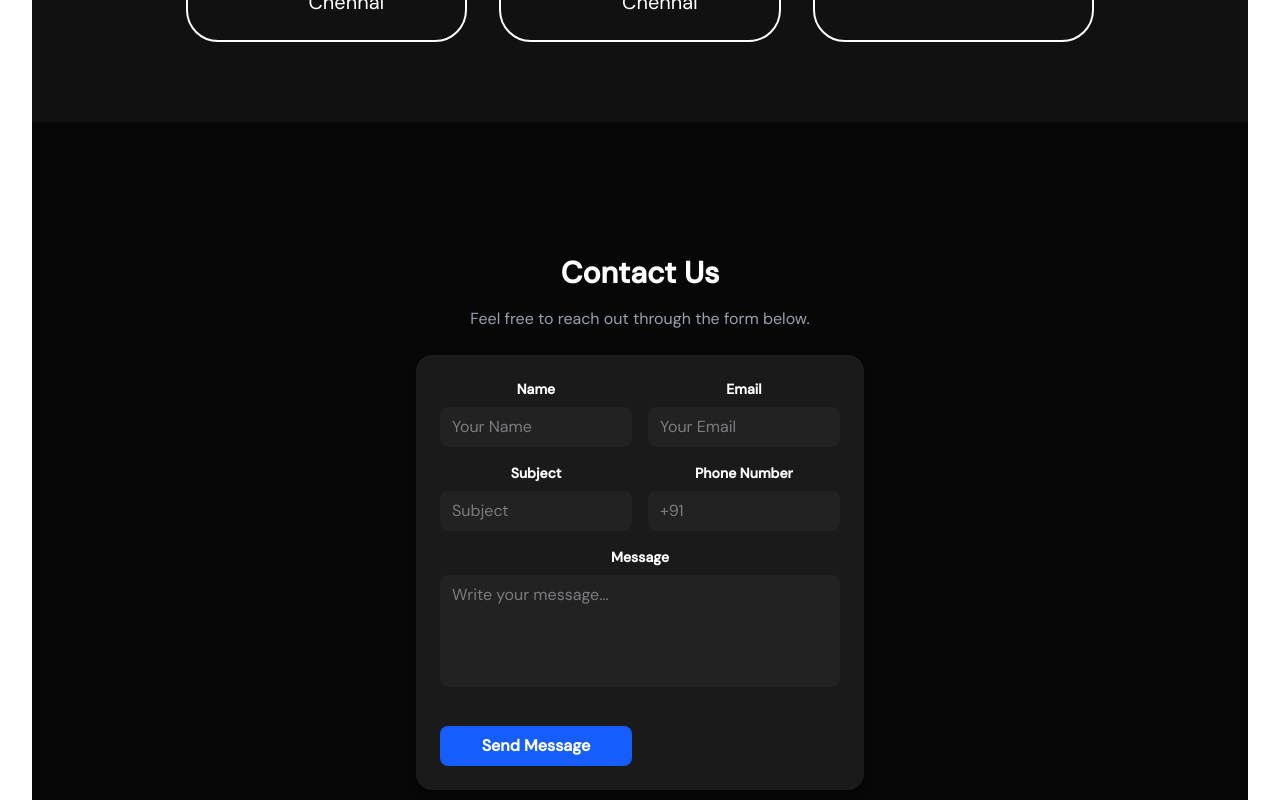
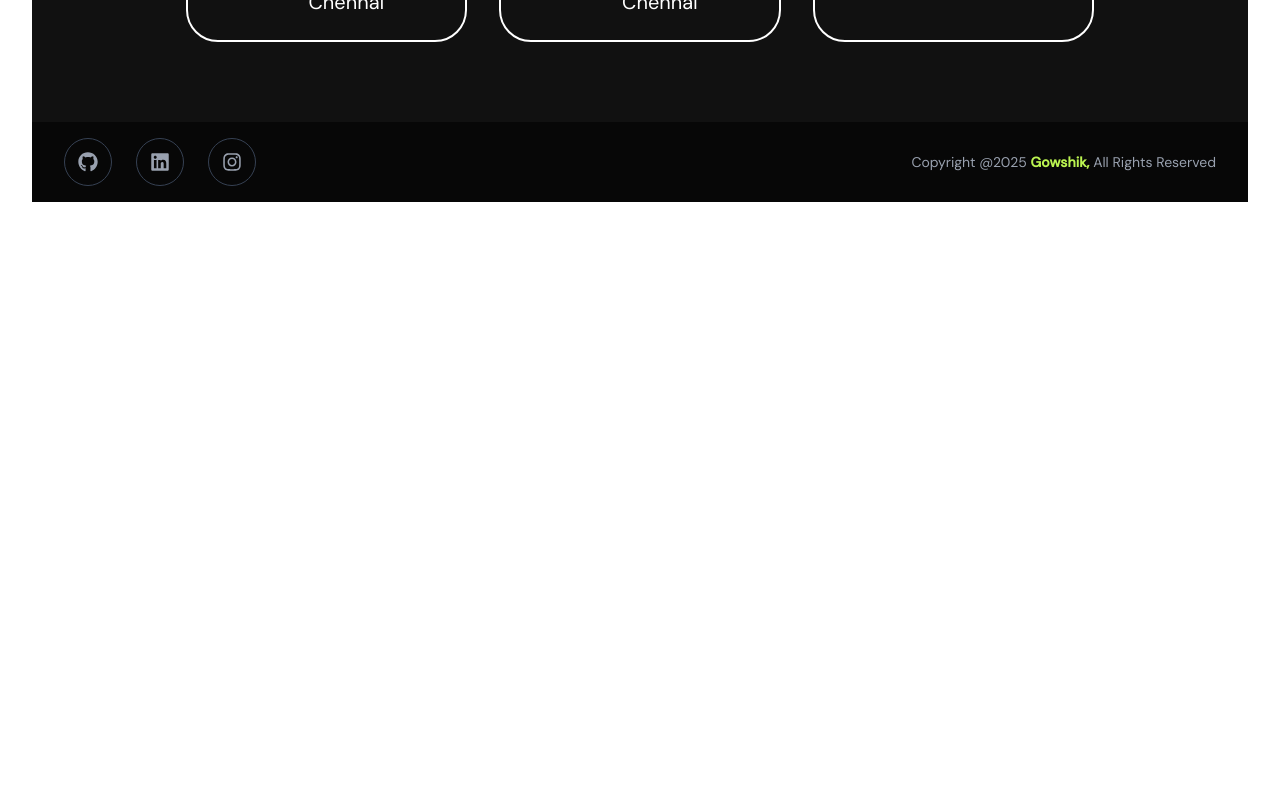
Before and after one commit to pkselva/react_portfolio, a React (Vite) app: page / in a window 1280 px wide. Shown: the part 2980-3780 px from the top of the page. After the commit the page ends 3214 px from the top, so only its background shows below. Built offline with nearby package versions, Linux system fonts and the light colour scheme.

Commit message:
Footer Section added and removed contact section

```diff
--- a/src/Components/Contact.jsx
+++ /dev/null
@@ -1,76 +0,0 @@
-import React from "react";
-
-const Contact = () => {
-  return (
-    <div id="contact" className="flex flex-col items-center justify-center min-h-screen py-10 bg-[#070707] text-white px-4">
-      <h1 className="text-3xl font-bold mb-4">Contact Us</h1>
-      <p className="text-gray-400 mb-6 text-center">
-        Feel free to reach out through the form below.
-      </p>
-
-      <form className="grid grid-cols-12 gap-4 w-full max-w-md bg-[#1a1a1a] p-6 rounded-2xl shadow-lg">
-        {/* Name */}
-        <div className="col-span-6">
-          <label className="block mb-2 text-sm font-semibold">Name</label>
-          <input
-            type="text"
-            placeholder="Your Name"
-            className="w-full bg-[#222] rounded-lg px-3 py-2 text-gray-300 outline-none focus:ring-2 focus:ring-blue-600"
-          />
-        </div>
-
-        {/* Email */}
-        <div className="col-span-6">
-          <label className="block mb-2 text-sm font-semibold">Email</label>
-          <input
-            type="email"
-            placeholder="Your Email"
-            className="w-full bg-[#222] rounded-lg px-3 py-2 text-gray-300 outline-none focus:ring-2 focus:ring-blue-600"
-          />
-        </div>
-
-        {/* Subject */}
-        <div className="col-span-6">
-          <label className="block mb-2 text-sm font-semibold">Subject</label>
-          <input
-            type="text"
-            placeholder="Subject"
-            className="w-full bg-[#222] rounded-lg px-3 py-2 text-gray-300 outline-none focus:ring-2 focus:ring-blue-600"
-          />
-        </div>
-
-        {/* Phone */}
-        <div className="col-span-6">
-          <label className="block mb-2 text-sm font-semibold">Phone Number</label>
-          <input
-            type="tel"
-            placeholder="+91"
-            className="w-full bg-[#222] rounded-lg px-3 py-2 text-gray-300 outline-none focus:ring-2 focus:ring-blue-600"
-          />
-        </div>
-
-        {/* Message */}
-        <div className="col-span-12">
-          <label className="block mb-2 text-sm font-semibold">Message</label>
-          <textarea
-            rows="4"
-            placeholder="Write your message..."
-            className="w-full bg-[#222] rounded-lg px-3 py-2 text-gray-300 outline-none focus:ring-2 focus:ring-blue-600 resize-none"
-          ></textarea>
-        </div>
-
-        {/* Submit Button */}
-        <div className="col-span-6">
-          <button
-            type="submit"
-            className="mt-4 w-full bg-blue-600 hover:bg-blue-700 transition-all py-2 rounded-lg font-semibold"
-          >
-            Send Message
-          </button>
-        </div>
-      </form>
-    </div>
-  );
-};
-
-export default Contact;
--- /dev/null
+++ b/src/Components/Footer.jsx
@@ -0,0 +1,64 @@
+import { FaGithub, FaInstagram, FaLinkedin, FaPinterestP } from "react-icons/fa6";
+
+const socialLinks = [
+  {
+    name: 'Twitter',
+    icon: <FaGithub size={20} />,
+    href: 'https://twitter.com',
+  },
+  {
+    name: 'Facebook',
+    icon: <FaLinkedin size={20} />,
+    href: 'https://facebook.com',
+  },
+  {
+    name: 'Instagram',
+    icon: <FaInstagram size={20} />,
+    href: 'https://instagram.com',
+  },
+];
+
+const Footer = () => {
+  return (
+    <footer className="p-4 bg-[#070707] text-white">
+      <div className="container mx-auto px-4">
+
+        <div className="flex flex-col lg:flex-row justify-between items-center gap-6">
+          <div>
+            <ul className="flex flex-wrap justify-center lg:justify-end gap-x-6 gap-y-2">
+              {socialLinks.map((social) => (
+                <a
+                  key={social.name}
+                  href={social.href}
+                  target="_blank"
+                  rel="noopener noreferrer"
+                  className="flex h-12 w-12 items-center justify-center rounded-full border
+                     border-gray-700 text-gray-400 transition-colors
+                     hover:border-gray-500 hover:bg-gray-800 hover:text-white"
+                >
+                  {social.icon}
+                </a>
+              ))}
+            </ul>
+          </div>
+
+          <div className="text-center lg:text-left">
+            <p className="text-gray-400 text-sm">
+              Copyright @2025{' '}
+              <a
+                href="#"
+                className="font-semibold text-lime-300 hover:text-lime-400 transition-colors"
+              >
+                Gowshik,
+              </a>
+              {' '}All Rights Reserved
+            </p>
+          </div>
+
+        </div>
+      </div>
+    </footer>
+  );
+};
+
+export default Footer;
--- a/src/Pages/Layout.jsx
+++ b/src/Pages/Layout.jsx
@@ -4,8 +4,8 @@
 import About from '../Components/About'
 import Skills from '../Components/Skills'
 import Projects from '../Components/Projects'
-import Contact from '../Components/Contact'
 import Certifications from '../Components/Certifications'
+import Footer from '../Components/Footer'
 
 function Layout() {
   return (
@@ -16,7 +16,7 @@
       <Skills />
       <Projects />
       <Certifications />
-      <Contact />
+      <Footer />
     </>
   )
 }
```
